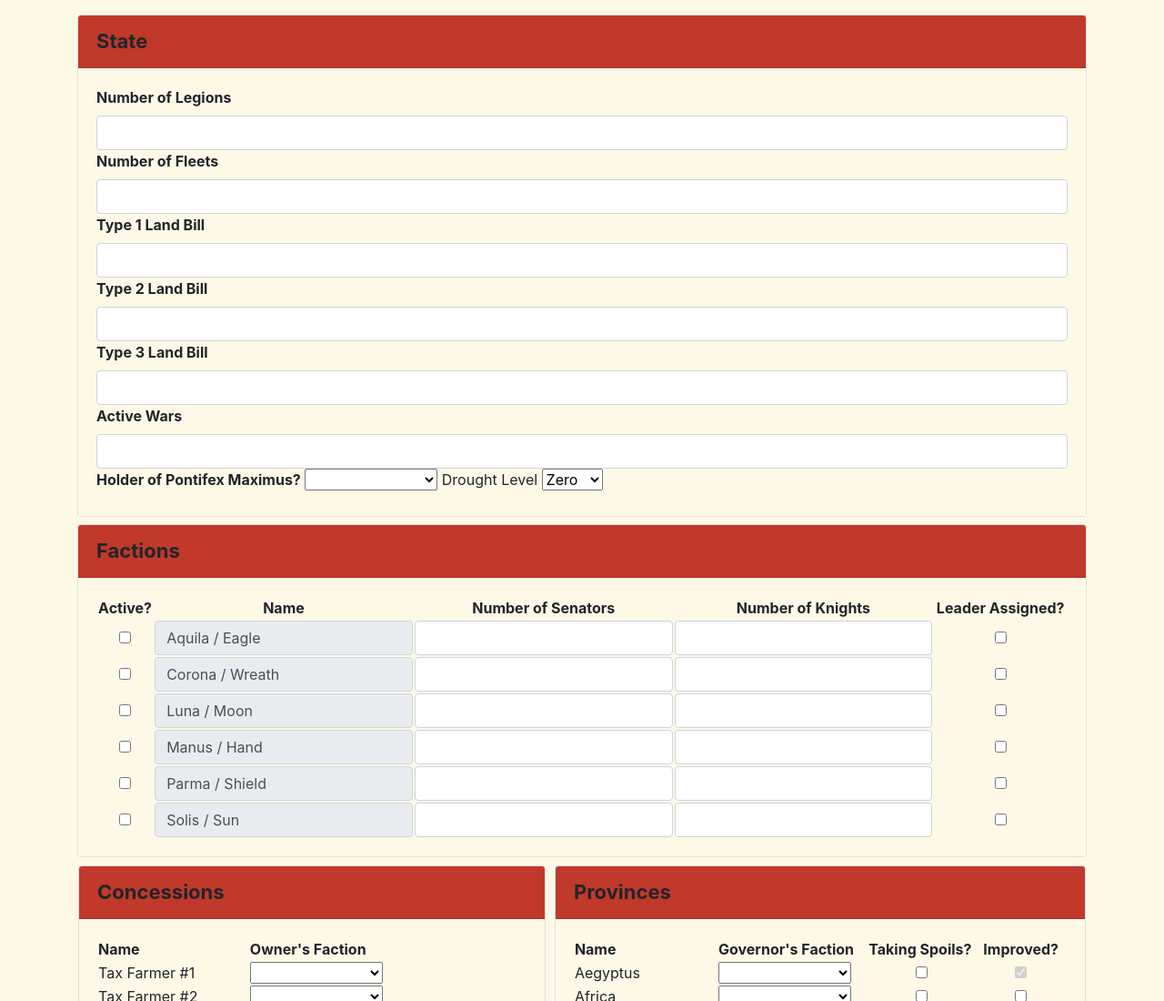
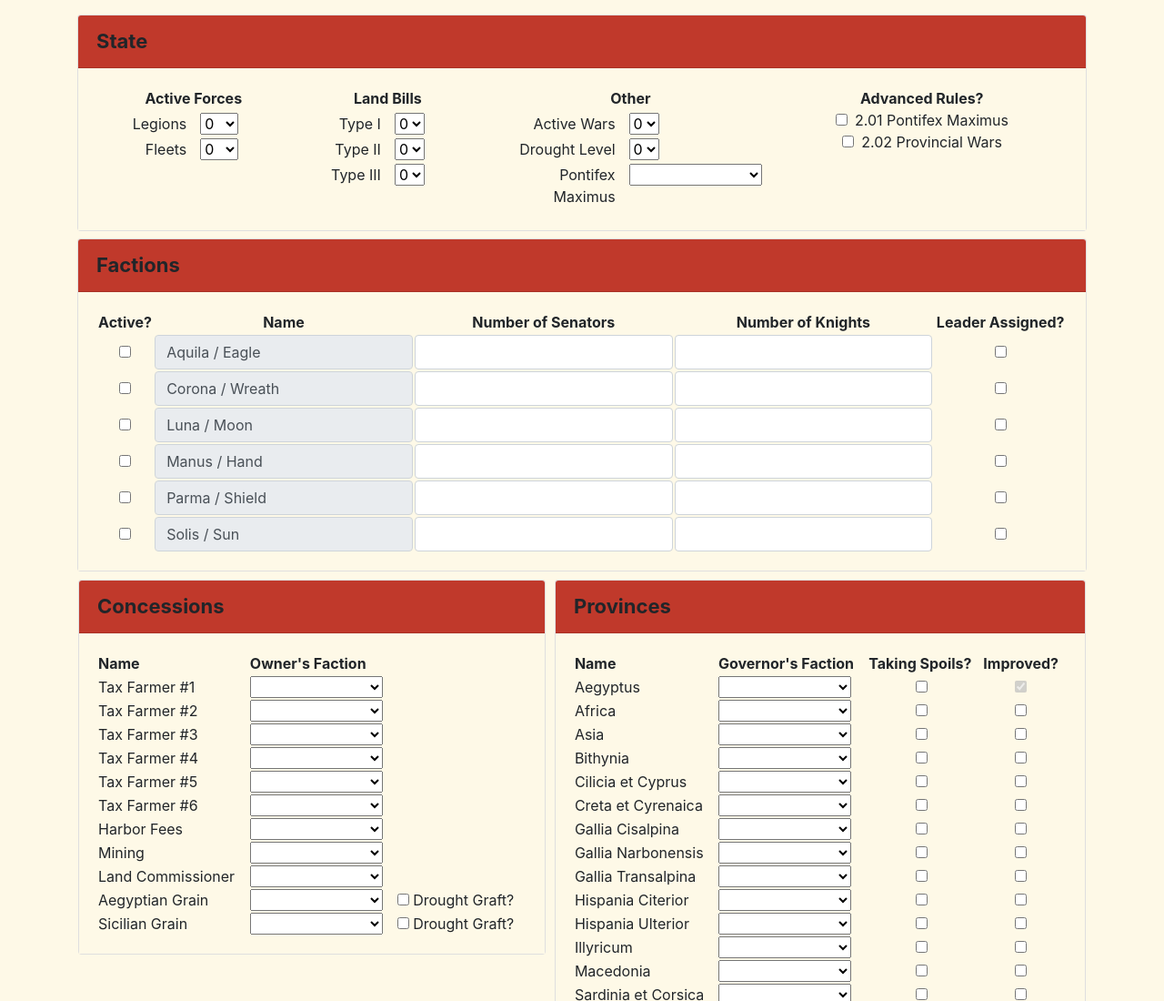
Before and after one commit to tlscotarius/ror, a plain HTML site: page revgen_ultimate.html in a window 1280 px wide. Shown: the top 1100 px of the page at 91% size. Drawn offline with nearby package versions, Linux system fonts and the light colour scheme.

Commit message:
Updates to State area.

```diff
--- a/revgen_ultimate.html
+++ b/revgen_ultimate.html
@@ -28,26 +28,177 @@
 			<div class="card-header font-weight-bold display-6 bg-red">State</div>
 			<div class="card-body bg-yellow">
 
+				<table width="100%" border="0">
+					<tr>
+						<td valign="top" width="20%">
 
-<label class="font-weight-bold" for="validationDefault01">Number of Legions</label>
-<input type="text" class="form-control" id="numlegions name="numlegion">
+							<div class="container">
+								<div class="row text-center">
+									<div class="col text-center font-weight-bold mb-1">
+										Active Forces
+									</div>
+								</div>
 
-<label class="font-weight-bold" for="validationDefault02">Number of Fleets</label>
-<input type="text" class="form-control" id="numfleets" name="numfleets">
+								<div class="row text-center">
 
-<label class="font-weight-bold" for="validationDefault03">Type 1 Land Bill</label>
-<input type="text" class="form-control" id="lbtype1" name="lbtype1">
+									<div class="col text-right" style="padding-right:0px;">
+										<div class="mb-1">Legions</div>
+										<div>Fleets</div>
+									</div>
 
-<label class="font-weight-bold" for="validationDefault04">Type 2 Land Bill</label>
-<input type="text" class="form-control" id="lbtype2" name="lbtype2">
+									<div class="col text-left">
+										<div class="mb-1">
+											<select id="numlegions" name="numlegions">
+												<option value="00">0</option>
+												<option value="01">1</option>
+												<option value="02">2</option>
+												<option value="03">3</option>
+												<option value="04">4</option>
+												<option value="05">5</option>
+												<option value="06">6</option>
+												<option value="07">7</option>
+												<option value="08">8</option>
+												<option value="09">9</option>
+												<option value="10">10</option>
+												<option value="11">11</option>
+												<option value="12">12</option>
+												<option value="13">13</option>
+												<option value="14">14</option>
+												<option value="15">15</option>
+												<option value="16">16</option>
+												<option value="17">17</option>
+												<option value="18">18</option>
+												<option value="19">19</option>
+												<option value="20">20</option>
+												<option value="21">21</option>
+												<option value="22">22</option>
+												<option value="23">23</option>
+												<option value="24">24</option>
+												<option value="25">25</option>
+											</select>
+										</div>
+										<div>
+											<select id="numfleets" name="numfleets">
+												<option value="00">0</option>
+												<option value="01">1</option>
+												<option value="02">2</option>
+												<option value="03">3</option>
+												<option value="04">4</option>
+												<option value="05">5</option>
+												<option value="06">6</option>
+												<option value="07">7</option>
+												<option value="08">8</option>
+												<option value="09">9</option>
+												<option value="10">10</option>
+												<option value="11">11</option>
+												<option value="12">12</option>
+												<option value="13">13</option>
+												<option value="14">14</option>
+												<option value="15">15</option>
+												<option value="16">16</option>
+												<option value="17">17</option>
+												<option value="18">18</option>
+												<option value="19">19</option>
+												<option value="20">20</option>
+												<option value="21">21</option>
+												<option value="22">22</option>
+												<option value="23">23</option>
+												<option value="24">24</option>
+												<option value="25">25</option>
+											</select>
+										</div>
+									</div>
+								<div>
+							</div>
 
-<label class="font-weight-bold" for="validationDefault05">Type 3 Land Bill</label>
-<input type="text" class="form-control" id="lbtype3" name="lbtype3">
+						</td>
+						<td valign="top" width="20%">
 
-<label class="font-weight-bold" for="validationDefault06">Active Wars</label>
-<input type="text" class="form-control" id="numactwars" name="numactwars">
+							<div class="container">
+								<div class="row text-center">
+									<div class="col text-center font-weight-bold mb-1">
+										Land Bills
+									</div>
+								</div>
+								<div class="row text-center">
 
-<label class="font-weight-bold" for="validationDefault07">Holder of Pontifex Maximus?</label>
+									<div class="col text-right" style="padding-right:0px;">
+										<div class="mb-1">Type I</div>
+										<div class="mb-1">Type II</div>
+										<div>Type III</div>
+									</div>
+									<div class="col text-left">
+										<div class="mb-1">
+											<select id="lbtype1" name="lbtype1">
+												<option value="00">0</option>
+												<option value="01">1</option>
+											</select>
+										</div>
+										<div class="mb-1">
+											<select id="lbtype2" name="lbtype2">
+												<option value="00">0</option>
+												<option value="01">1</option>
+												<option value="02">2</option>
+											</select>
+										</div>
+										<div>
+											<select id="lbtype3" name="lbtype3">
+												<option value="00">0</option>
+												<option value="01">1</option>
+												<option value="02">2</option>
+												<option value="03">3</option>
+											</select>
+										</div>
+									</div>
+								</div>
+							</div>
+
+						</td>
+						<td valign="top" width="30%">
+
+							<div class="container">
+								<div class="row text-center">
+									<div class="col text-center font-weight-bold mb-1">
+										Other
+									</div>
+								</div>
+
+								<div class="row text-center">
+									<div class="col text-right" style="padding-right:0px;">
+										<div class="mb-1">Active Wars</div>
+										<div class="mb-1">Drought Level</div>
+										<div class="mb-1">Pontifex Maximus</div>
+									</div>
+									<div class="col text-left">
+										<div class="mb-1">
+											<select id="numactwars" name="numactwars">
+												<option value="00">0</option>
+												<option value="01">1</option>
+												<option value="02">2</option>
+												<option value="03">3</option>
+												<option value="04">4</option>
+												<option value="05">5</option>
+												<option value="06">6</option>
+												<option value="07">7</option>
+												<option value="08">8</option>
+												<option value="09">9</option>
+											</select>
+										</div>
+										<div class="mb-1">
+											<select id="droughtlevel" name="droughtlevel"">
+												<option value="00">0</option>
+												<option value="01">1</option>
+												<option value="02">2</option>
+												<option value="03">3</option>
+												<option value="04">4</option>
+												<option value="05">5</option>
+												<option value="06">6</option>
+												<option value="07">7</option>
+												<option value="08">8</option>
+												<option value="09">9</option>
+											</select>
+										</div>
+										<div>
 											<select id="pontifexmaximus" name="pontifexmaximus">
 												<option value=""></option>
 												<option value="A">Aquila / Eagle</option>
@@ -57,19 +208,34 @@
 												<option value="E">Parma / Shield</option>
 												<option value="F">Solis / Sun</option>
 											</select>
+										</div>
+									</div>
+								</div>
+							</div>
 
+						</td>
 
+						<td valign="top" width="30%">
 
-<label>Drought Level</label>
-<select id="droughtlevel" name="droughtlevel" title="Select a drought level.">
-	<option value="00">Zero</option>
-	<option value="01">One</option>
-	<option value="02">Two</option>
-	<option value="03">Three</option>
-	<option value="04">Four</option>
-	<option value="05">Five</option>
-</select>
+							<div class="container">
+								<div class="row text-center">
+									<div class="col font-weight-bold">
+										Advanced Rules?
+									</div>
+								</div>
 
+								<div class="row text-center">
+									<div class="col">
+										<div><input class="mr-1" type="checkbox" id="rule201" name="rule201"/> 2.01 Pontifex Maximus</div>
+										<div><input class="mr-1" type="checkbox" id="rule202" name="rule202"/> 2.02 Provincial Wars</div>
+									</div>
+								</div>
+							</div>
+
+						</td>
+
+					</tr>
+				</table>
 
 			</div>
 		</div>
```
Lines whose indentation alone changed are shown as unchanged.
